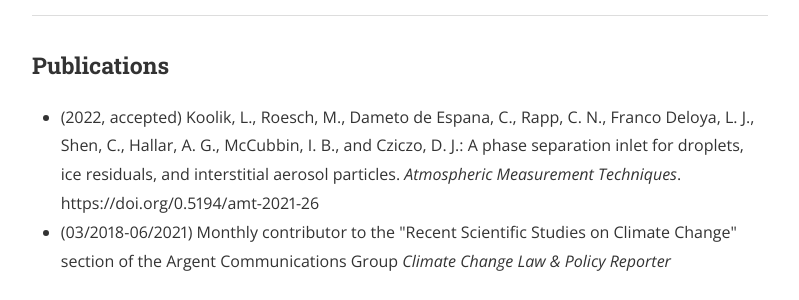
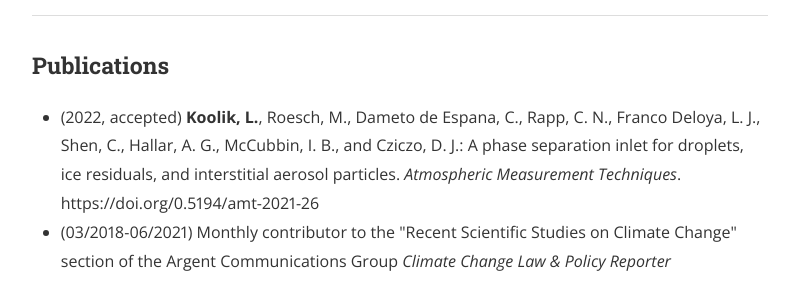
Before and after one commit to lkoolik/lkoolik.github.io, a Jekyll site: the page built from cv.md, in a window 1280 px wide and 900 px high, scrolled down 509 px. Shown: the part 154-454 px from the top of the window, without its empty margins (240-1039 px from the left). Built offline with Jekyll 4.4.1, drawn with Linux system fonts in a browser that asks for light colours; nearby versions of some CDN libraries.

Commit message:
Update cv.md

```diff
--- a/cv.md
+++ b/cv.md
@@ -20,7 +20,7 @@ main_nav: true
 
 <h3>Publications</h3>
 <ul>
-  <li>(2022, accepted) Koolik, L., Roesch, M., Dameto de Espana, C., Rapp, C. N., Franco Deloya, L. J., Shen, C., Hallar, A. G., McCubbin, I. B., and Cziczo, D. J.: A phase separation inlet for droplets, ice residuals, and interstitial aerosol particles. <i> Atmospheric Measurement Techniques</i>. https://doi.org/0.5194/amt-2021-26</li>
+  <li>(2022, accepted) <b>Koolik, L.</b>, Roesch, M., Dameto de Espana, C., Rapp, C. N., Franco Deloya, L. J., Shen, C., Hallar, A. G., McCubbin, I. B., and Cziczo, D. J.: A phase separation inlet for droplets, ice residuals, and interstitial aerosol particles. <i> Atmospheric Measurement Techniques</i>. https://doi.org/0.5194/amt-2021-26</li>
   <li>(03/2018-06/2021) Monthly contributor to the "Recent Scientific Studies on Climate Change" section of the Argent Communications Group <i>Climate Change Law & Policy Reporter</i></li>
 </ul>
 
```
